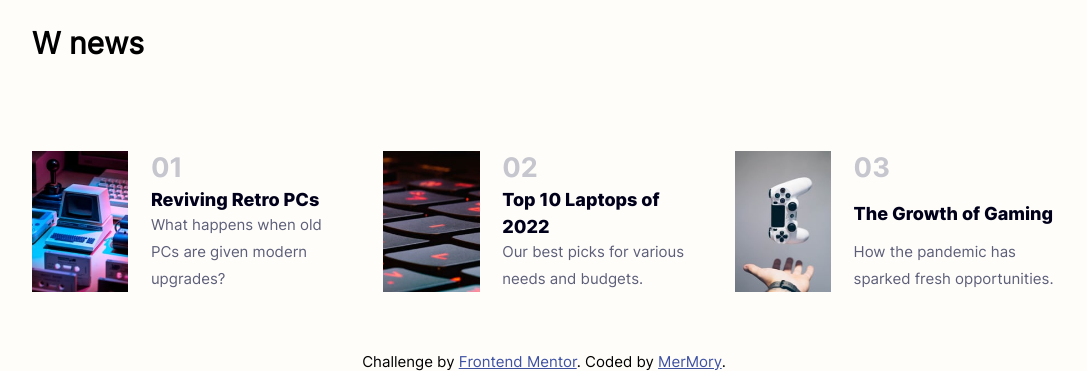
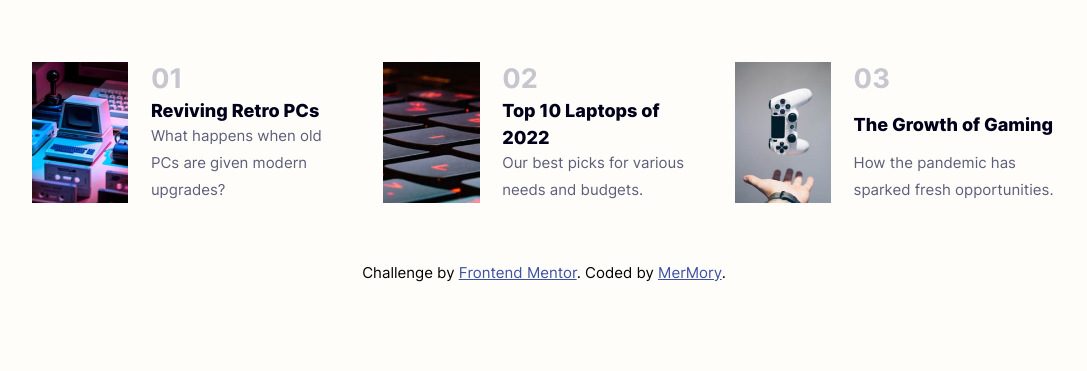
Before and after one commit to MerMory-Alloc/News-homepage, a plain HTML site: page index.html in a window 1280 px wide. Shown: the part 724-1095 px from the top of the page, without its empty margins (96-1183 px from the left). After the commit the page ends 1006 px from the top, so only its background shows below. Drawn offline with Linux system fonts and the light colour scheme.

Commit message:
Update styles.css

```diff
--- a/styles.css
+++ b/styles.css
@@ -53,12 +53,12 @@ header, .main{
 header{
   padding-top: 5rem;
   padding-bottom: 3rem;
+  display: flex;
+  justify-content: space-between;
+  align-items: center;
 }
 
 .nav{
-  display: flex;
-  justify-content: space-between;
-  align-items: center;
 }
 
 .logo{
@@ -69,7 +69,7 @@ header{
 }
 
 .icons{
-  position: relative;
+  all: unset;
 }
 
 .menu__icon{
@@ -78,9 +78,7 @@ header{
 }
 
 .exit__menu__icon{
-  position: absolute;
-  right: 0;
-  top: -20px;
+  position: relative;
   width:40px;
   z-index: 3;
   cursor: pointer;
@@ -120,6 +118,19 @@ header{
   display: grid;
   grid-template-columns: repeat(3,1fr);
   gap:2rem;
+}
+
+.title__page{
+  font-size: 0;
+  width: 1px;
+  height: 1px;
+  display: inline-block;
+  overflow: hidden;
+  position: absolute!important;
+  border: 0!important;
+  padding: 0!important;
+  margin: 0!important;
+  clip: rect(1px,1px,1px,1px);
 }
 
 
```
